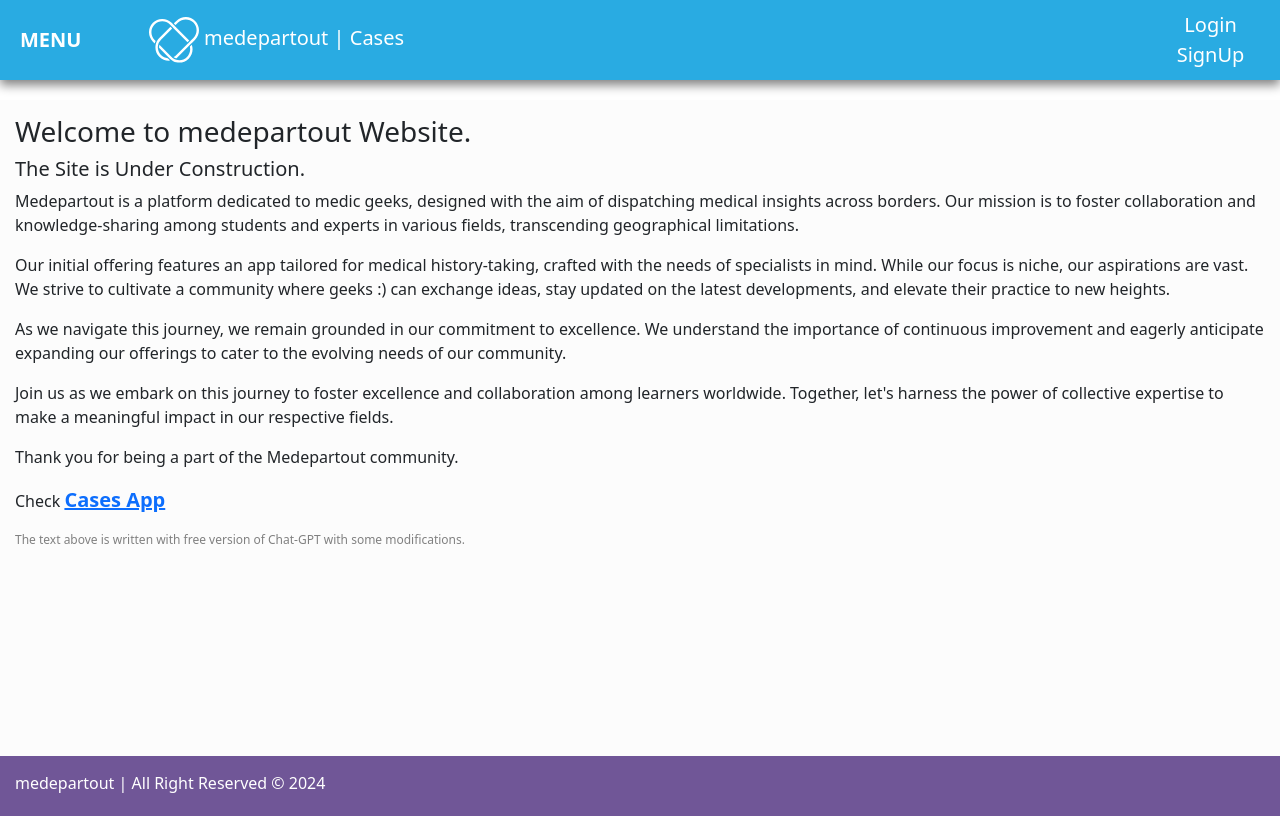
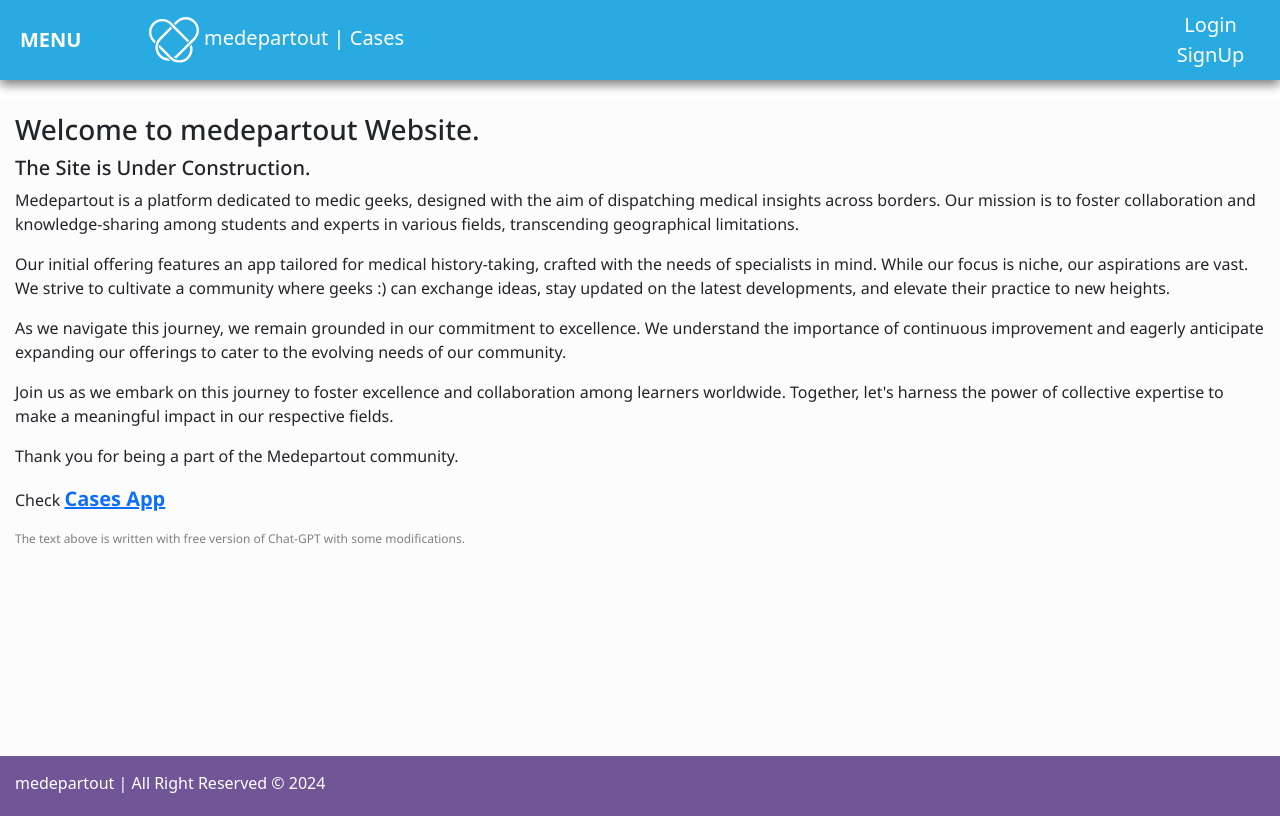
Before and after one commit to Reyhanishere/HxDjango4, a Django app: page /about/ in a window 1280 px wide. Run offline with Django 4.2, Linux system fonts and the light colour scheme.

Commit message:
body font-family

```diff
--- a/static/css/style.css
+++ b/static/css/style.css
@@ -6,7 +6,8 @@
             }
 
             body {
-                margin: 0
+                margin: 0;
+                font-family: "Noto Sans Arabic", sans-serif;
             }
 
             .myHeader {
```
